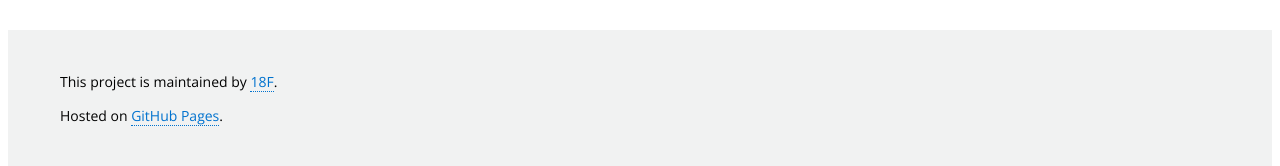
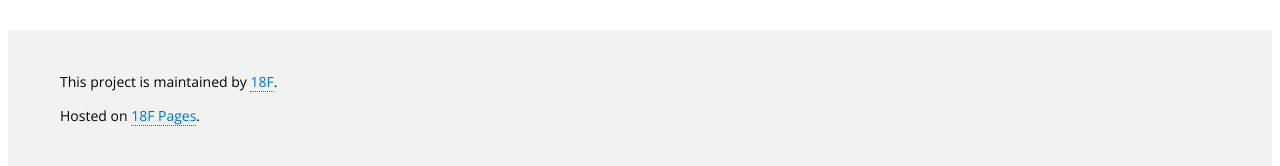
Before and after one commit to 18F/development-guide, a Jekyll site: the page built from index.md, in a window 1280 px wide. Shown: the part 898-1064 px from the top of the page. Built offline with Jekyll 4.4.1, drawn with Linux system fonts in a browser that asks for light colours; nearby versions of some CDN libraries; Markdown is read by kramdown in place of the engine named in the settings.

Commit message:
s/GitHub Pages/18F Pages/

```diff
--- a/_includes/footer.html
+++ b/_includes/footer.html
@@ -2,6 +2,6 @@
   <div class="wrap">
     <p>This project is maintained by <a href="{{ site.author.url }}">{{ site.author.name }}</a>.</p>
 
-    <p>Hosted on <a href="http://pages.github.com/">GitHub Pages</a>.</p>
+    <p>Hosted on <a href="https://github.com/18F/pages/">18F Pages</a>.</p>
   </div><!--/.wrap -->
 </footer>
```
